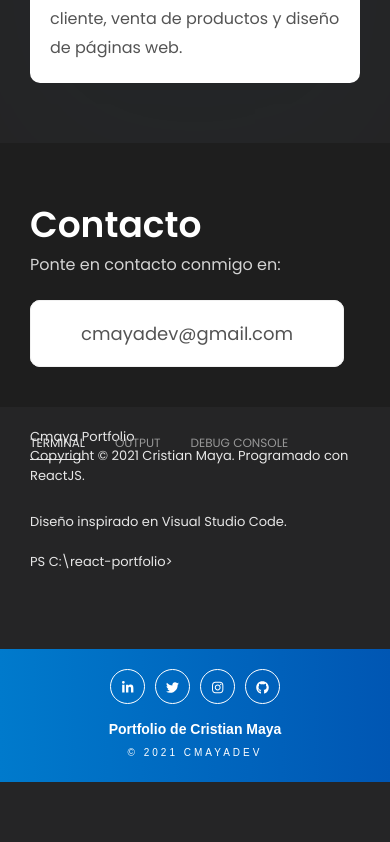
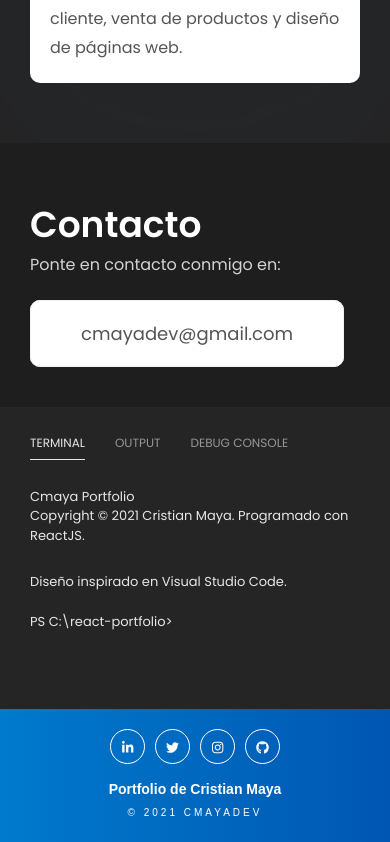
Before and after one commit to cmayadev/react-portfolio, a React (Create React App) app: page / in a window 390 px wide. Shown: the part 5606-6448 px from the top of the page. Before the commit the page ends 6388 px from the top, so only its background shows below. Built offline with nearby package versions, Linux system fonts and the light colour scheme.

Commit message:
mobile fixes

```diff
--- a/src/App.css
+++ b/src/App.css
@@ -141,6 +141,12 @@ p {
     left: 0;
 }
 
+@media (max-width: 767px) {
+    #progressBarContainer {
+        top: 0;
+    }
+}
+
 #progressBar {
     background: linear-gradient(to left, #0056b3, #007acc);
     transform-origin: top left;
--- a/src/components/Terminal.css
+++ b/src/components/Terminal.css
@@ -28,3 +28,9 @@
     color: #E7E7E7;
     font-size: 13px;
 }
+
+@media (max-width: 767px) {
+    .terminal-content {
+        margin-top: 20px;
+    }
+}
```
